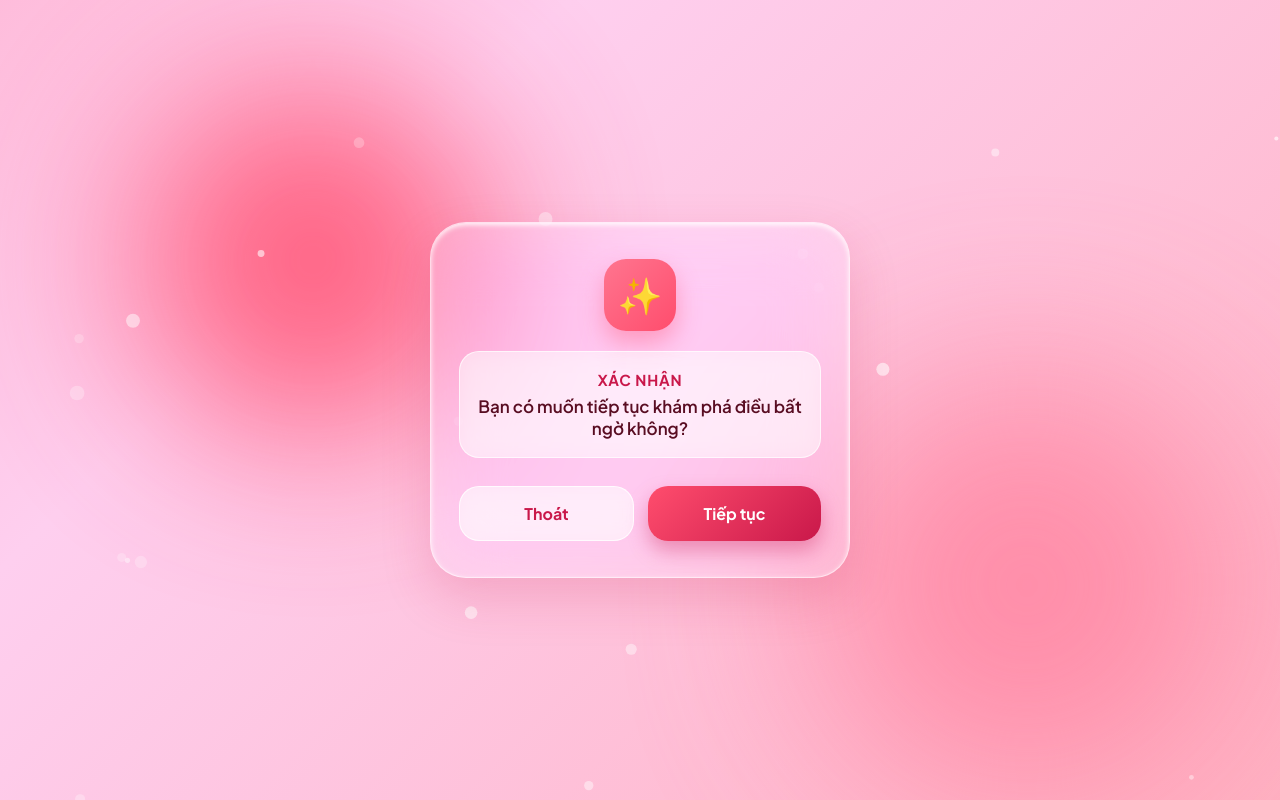
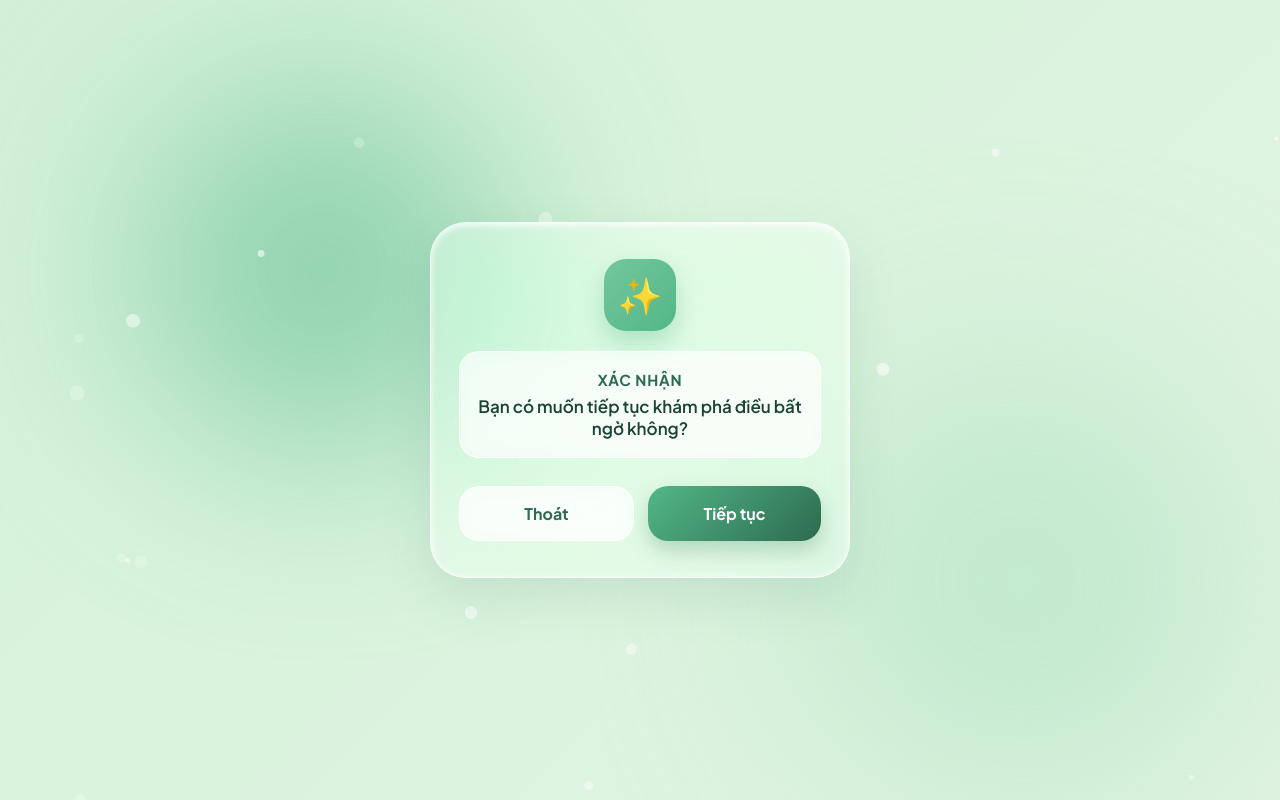
Before and after one commit to bao2511/mmmm, a plain HTML site: page index.html in a window 1280 px wide. Drawn offline with Linux system fonts and the light colour scheme.

Commit message:
Update styles and audio source in index.html

```diff
--- a/index.html
+++ b/index.html
@@ -9,11 +9,11 @@
     <link href="https://fonts.googleapis.com/css2?family=Plus+Jakarta+Sans:wght@400;600;700;800&display=swap" rel="stylesheet">
     <style>
         :root {
-            --pink-dark: #c9184a;
-            /* Thủy tinh lỏng trong suốt và mượt hơn */
-            --glass-card: rgba(255, 255, 255, 0.28);
-            --glass-border: rgba(255, 255, 255, 0.6);
-            --glass-shadow: 0 20px 50px rgba(201, 24, 74, 0.18);
+            /* Tông xanh lá nhạt kết hợp màu kem mềm mại */
+            --green-dark: #2d6a4f;
+            --glass-card: rgba(255, 255, 255, 0.42);
+            --glass-border: rgba(255, 255, 255, 0.75);
+            --glass-shadow: 0 20px 50px rgba(45, 106, 79, 0.12);
             --ios-font: 'Plus Jakarta Sans', -apple-system, sans-serif;
         }
 
@@ -34,17 +34,17 @@
             display: flex;
             justify-content: center;
             align-items: center;
-            background: #ffb3c1;
+            background: #d8f3dc;
         }
 
-        /* Nền động màu hồng chuyển động mượt mà */
+        /* Nền chuyển màu xanh lá pastel & kem sữa mượt mà */
         .animated-bg {
             position: absolute;
             top: 0;
             left: 0;
             width: 100%;
             height: 100%;
-            background: linear-gradient(-45deg, #ff9a9e, #fecfef, #ff758f, #ffb3c6);
+            background: linear-gradient(-45deg, #e8f5e9, #d8f3dc, #b7e4c7, #f1faee);
             background-size: 400% 400%;
             animation: gradientMove 12s ease infinite;
             z-index: 1;
@@ -56,18 +56,18 @@
             100% { background-position: 0% 50%; }
         }
 
-        /* Blobs thủy tinh lỏng mềm mại */
+        /* Blobs thủy tinh lỏng tông xanh lá & kem mờ */
         .blob {
             position: absolute;
             border-radius: 50%;
-            filter: blur(80px);
-            opacity: 0.85;
+            filter: blur(90px);
+            opacity: 0.75;
             z-index: 2;
             animation: floatBlob 10s ease-in-out infinite alternate;
         }
 
-        .blob-1 { width: 320px; height: 320px; background: #ff4d6d; top: 10%; left: 10%; }
-        .blob-2 { width: 350px; height: 350px; background: #ff85a1; bottom: 10%; right: 10%; animation-delay: -5s; }
+        .blob-1 { width: 340px; height: 340px; background: #74c69d; top: 10%; left: 10%; }
+        .blob-2 { width: 360px; height: 360px; background: #b7e4c7; bottom: 10%; right: 10%; animation-delay: -5s; }
 
         @keyframes floatBlob {
             0% { transform: translate(0, 0) scale(1); }
@@ -84,7 +84,7 @@
             pointer-events: none;
         }
 
-        /* Khung kính iOS Liquid Glassmorphic */
+        /* Khung kính iOS Liquid Glassmorphic Kem - Xanh Trong Suốt */
         .glass-card {
             position: relative;
             z-index: 10;
@@ -92,11 +92,11 @@
             max-width: 420px;
             padding: 36px 28px;
             background: var(--glass-card);
-            backdrop-filter: blur(35px) saturate(200%);
-            -webkit-backdrop-filter: blur(35px) saturate(200%);
+            backdrop-filter: blur(35px) saturate(180%);
+            -webkit-backdrop-filter: blur(35px) saturate(180%);
             border-radius: 36px;
             border: 1.5px solid var(--glass-border);
-            box-shadow: var(--glass-shadow), inset 0 2px 5px rgba(255, 255, 255, 0.9);
+            box-shadow: var(--glass-shadow), inset 0 2px 6px rgba(255, 255, 255, 0.95);
             text-align: center;
             animation: iosPopIn 0.8s cubic-bezier(0.175, 0.885, 0.32, 1.275) forwards;
         }
@@ -110,13 +110,13 @@
             width: 72px;
             height: 72px;
             margin: 0 auto 20px auto;
-            background: linear-gradient(135deg, #ff758f, #ff4d6d);
+            background: linear-gradient(135deg, #74c69d, #52b788);
             border-radius: 22px;
             display: flex;
             justify-content: center;
             align-items: center;
             font-size: 36px;
-            box-shadow: 0 12px 24px rgba(255, 77, 109, 0.4);
+            box-shadow: 0 12px 24px rgba(82, 183, 136, 0.35);
             animation: pulseIcon 2s ease-in-out infinite;
         }
 
@@ -133,16 +133,16 @@
         }
 
         .instruction-box {
-            background: rgba(255, 255, 255, 0.45);
-            backdrop-filter: blur(10px);
+            background: rgba(255, 255, 255, 0.55);
+            backdrop-filter: blur(12px);
             border-radius: 20px;
             padding: 18px 16px;
             margin-bottom: 28px;
-            border: 1px solid rgba(255, 255, 255, 0.7);
+            border: 1px solid rgba(255, 255, 255, 0.85);
         }
 
         .instruction-title {
-            color: var(--pink-dark);
+            color: var(--green-dark);
             font-size: 15px;
             font-weight: 700;
             text-transform: uppercase;
@@ -151,7 +151,7 @@
         }
 
         .instruction-text {
-            color: #590d22;
+            color: #1b4332;
             font-size: 17px;
             font-weight: 600;
         }
@@ -176,16 +176,16 @@
         }
 
         .btn-continue {
-            background: linear-gradient(135deg, #ff4d6d 0%, #c9184a 100%);
+            background: linear-gradient(135deg, #52b788 0%, #2d6a4f 100%);
             color: #ffffff;
-            box-shadow: 0 10px 20px rgba(201, 24, 74, 0.35);
+            box-shadow: 0 10px 20px rgba(45, 106, 79, 0.25);
         }
 
         .btn-exit {
-            background: rgba(255, 255, 255, 0.5);
+            background: rgba(255, 255, 255, 0.65);
             backdrop-filter: blur(10px);
-            color: var(--pink-dark);
-            border: 1px solid rgba(255, 255, 255, 0.8);
+            color: var(--green-dark);
+            border: 1px solid rgba(255, 255, 255, 0.9);
         }
 
         .ios-btn:active {
@@ -288,8 +288,8 @@
         <img class="color-flash" src="http://genk.mediacdn.vn/2017/baby-giphy-3-1496376925165.gif" alt="GIF 1">
         <img class="dog-img jumpscare-shock" src="https://makeagif.com/i/tVlnwj" alt="Dog">
 
-        <!-- LINK NHẠC ARCHIVE.ORG CỦA BẠN (Thay đường link bên dưới bằng link trực tiếp từ Archive.org) -->
-        <audio id="audioTrack" src="https://soundbible.com/grab.php?id=1548&type=mp3" preload="auto" loop></audio>
+        <!-- Nhạc Rickroll từ Archive.org -->
+        <audio id="audioTrack" src="https://archive.org/download/Rick_Astley_Never_Gonna_Give_You_Up/Rick_Astley_Never_Gonna_Give_You_Up.mp3" preload="auto" loop></audio>
     </div>
 
     <script>
```
